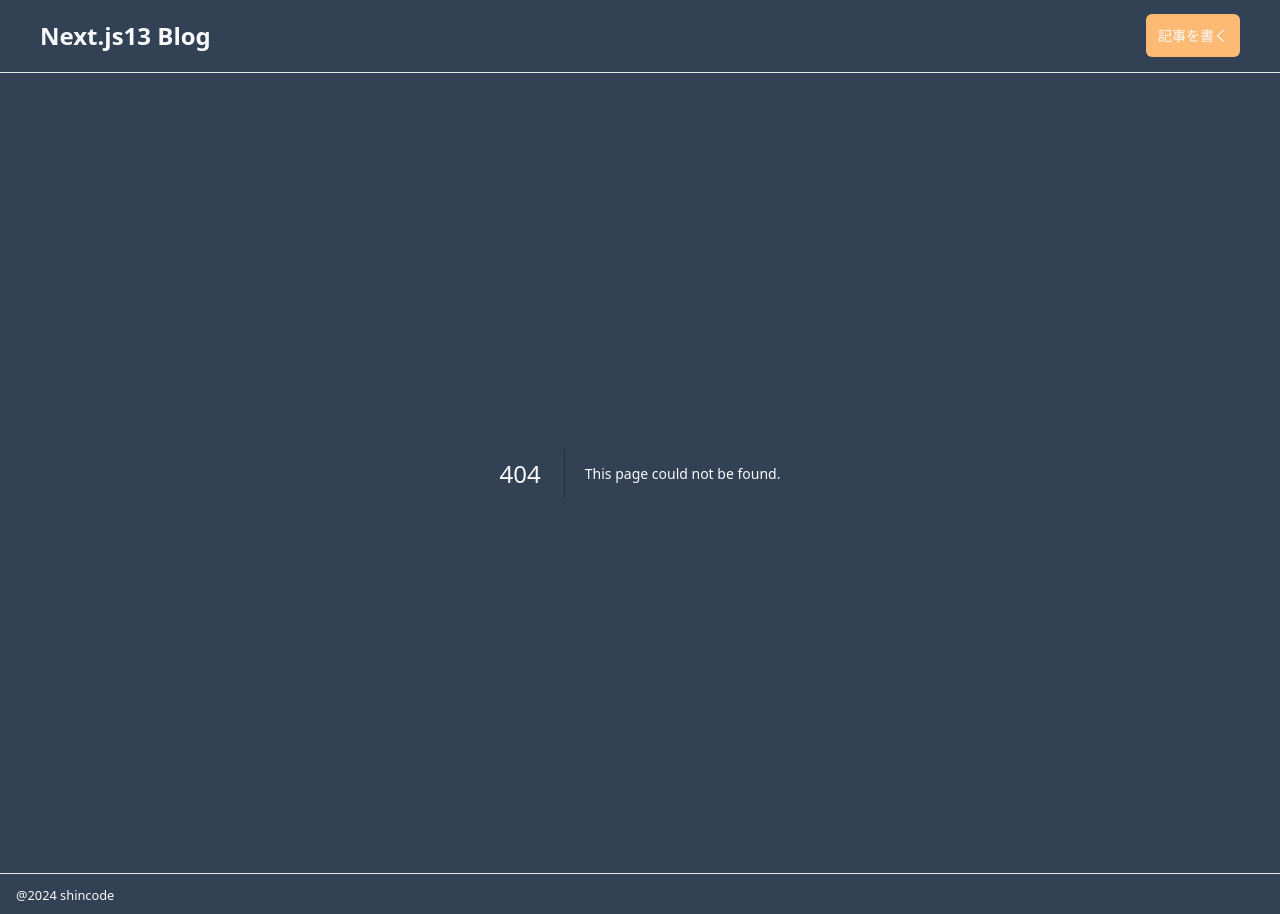
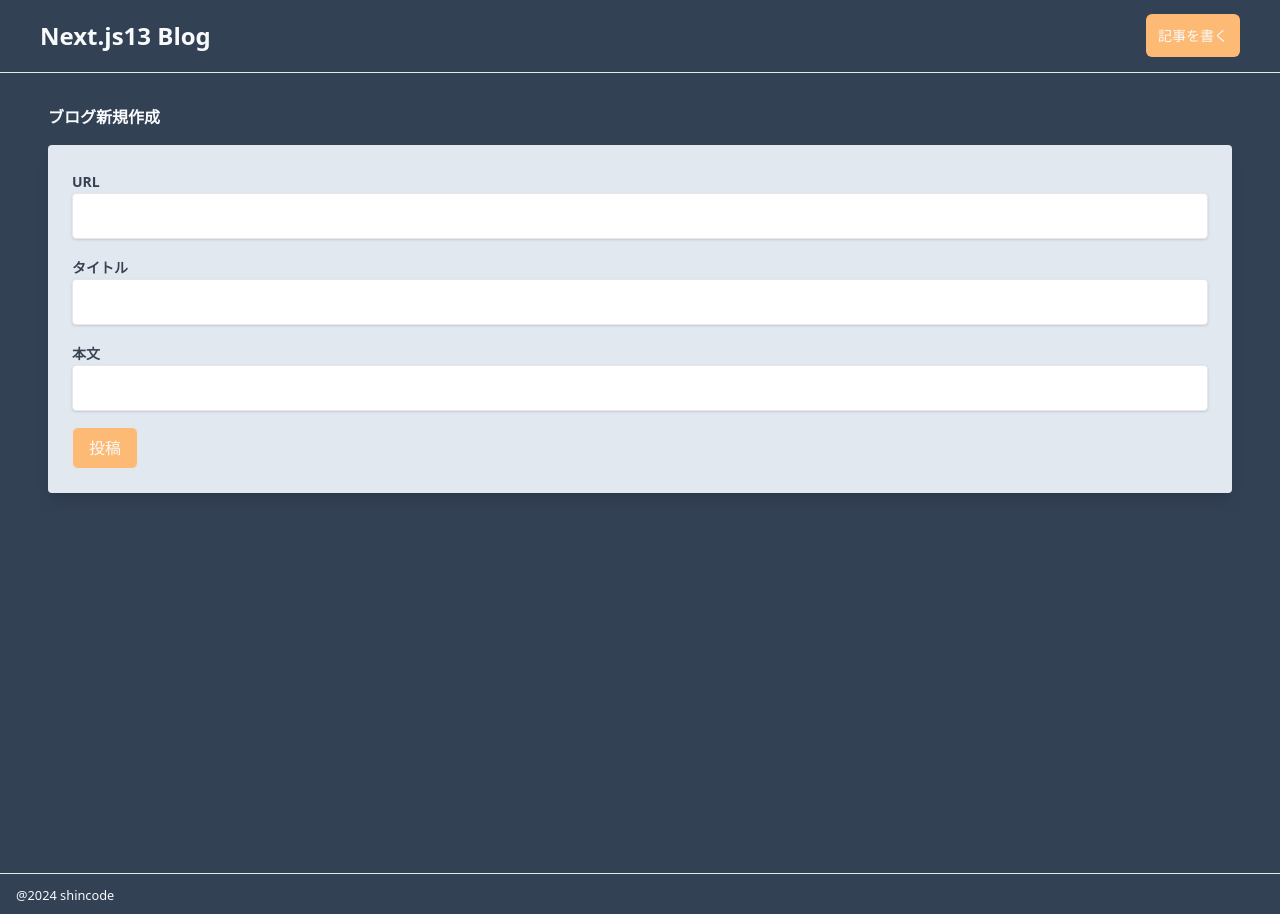
Before and after one commit to pnrnc485/next.js-study, a Next.js app: page /articles/new in a window 1280 px wide. Before the commit this address had no page. Built offline with nearby package versions, Linux system fonts and the light colour scheme.

Commit message:
feat: ブログの新規作成画面レイアウト

```diff
--- /dev/null
+++ b/src/app/articles/new/page.tsx
@@ -0,0 +1,46 @@
+import React from "react";
+
+const CreateBlogPage = () => {
+  return (
+    <div className="min-h-screen py-8 px-4 md:px-12">
+      <h2 className="text-2x1 font-bold mb-4">ブログ新規作成</h2>
+
+      <form className="bg-slate-200 p-6 rounded shadow-lg">
+        <div className="mb-4">
+          <label className="text-gray-700 text-sm font-bold mb-2">URL</label>
+          <input
+            type="text"
+            className="shadow border rounded w-full py-3 px-3 text-gray-700 leading-tight focus:outline-none"
+          />
+        </div>
+
+        <div className="mb-4">
+          <label className="text-gray-700 text-sm font-bold mb-2">
+            タイトル
+          </label>
+          <input
+            type="text"
+            className="shadow border rounded w-full py-3 px-3 text-gray-700 leading-tight focus:outline-none"
+          />
+        </div>
+
+        <div className="mb-4">
+          <label className="text-gray-700 text-sm font-bold mb-2">本文</label>
+          <input
+            type="text"
+            className="shadow border rounded w-full py-3 px-3 text-gray-700 leading-tight focus:outline-none"
+          />
+        </div>
+
+        <button
+          type="submit"
+          className="py-2 px-4 border rounded-md bg-orange-300"
+        >
+          投稿
+        </button>
+      </form>
+    </div>
+  );
+};
+
+export default CreateBlogPage;
```
